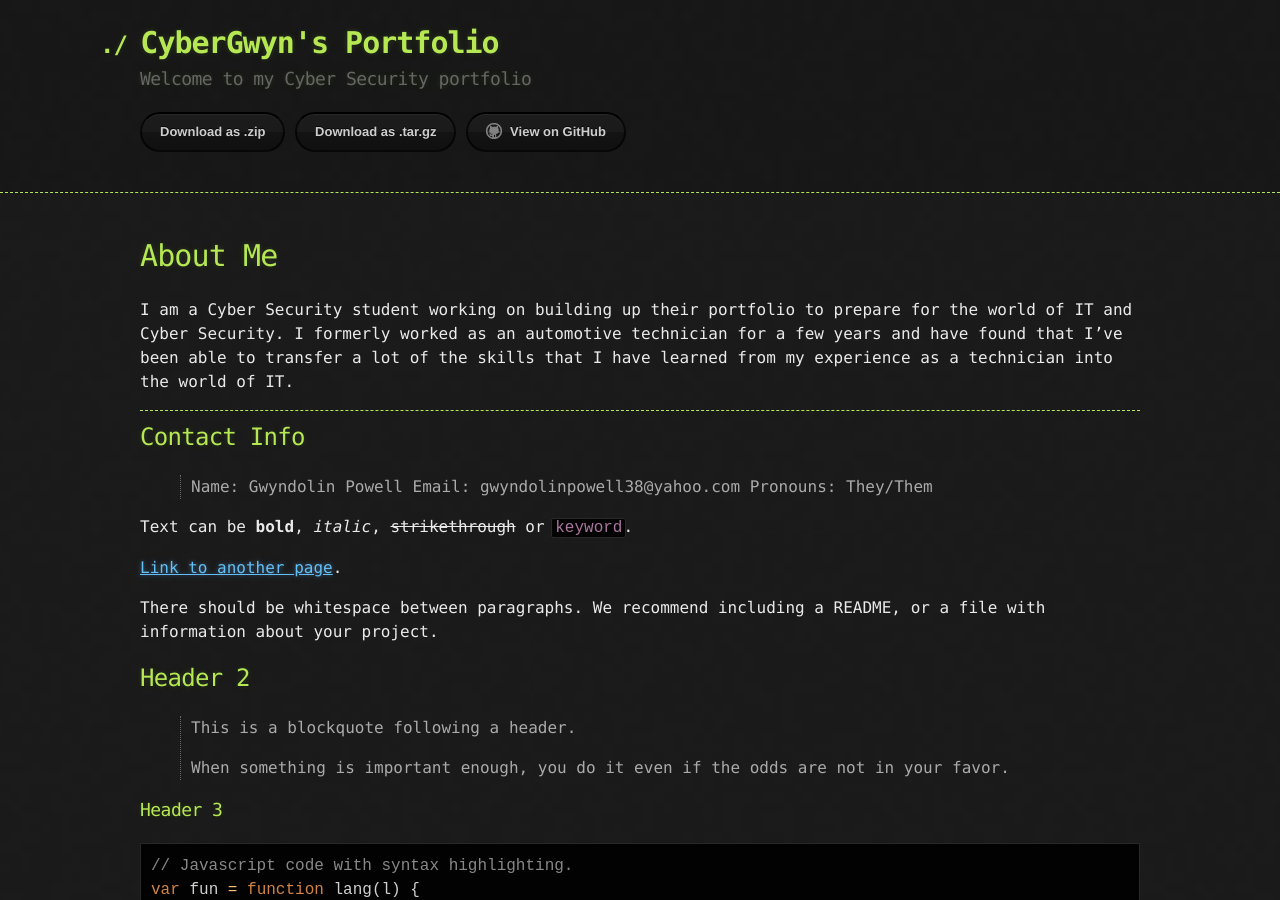
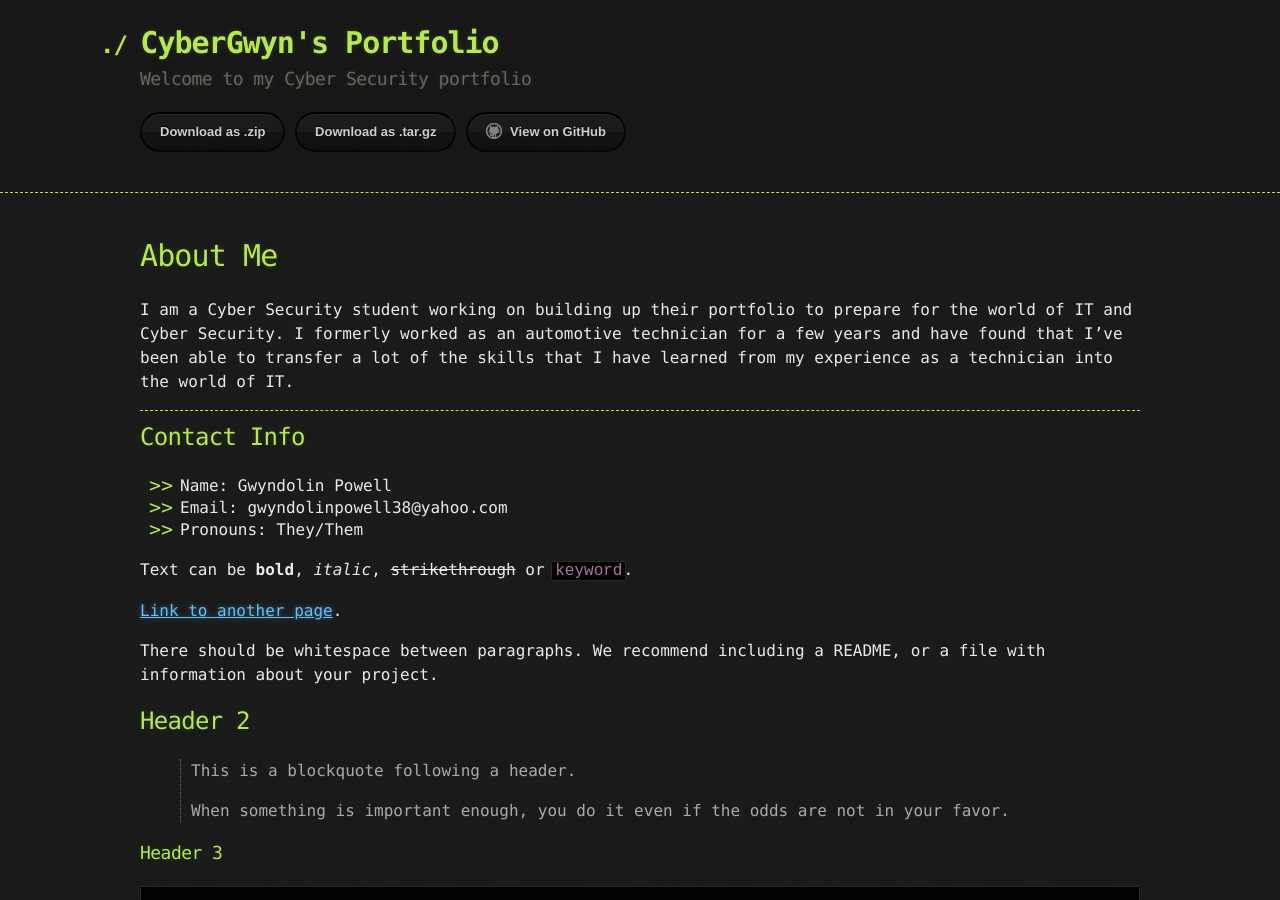
Before and after one commit to CyberGwyn/CyberGwyn.github.io, a Jekyll site: the page built from index.md, in a window 1280 px wide and 900 px high. Built offline with Jekyll 4.4.1, drawn with Linux system fonts in a browser that asks for light colours; our own code applies the rules of GitHub Pages for plain Markdown files.

```diff
--- a/index.md
+++ b/index.md
@@ -11,9 +11,9 @@ I am a Cyber Security student working on building up their portfolio to prepare
 
 ## Contact Info
 
-> Name: Gwyndolin Powell
-> Email: gwyndolinpowell38@yahoo.com
-> Pronouns: They/Them
+* Name: Gwyndolin Powell
+* Email: gwyndolinpowell38@yahoo.com
+* Pronouns: They/Them
 
 
 
```
